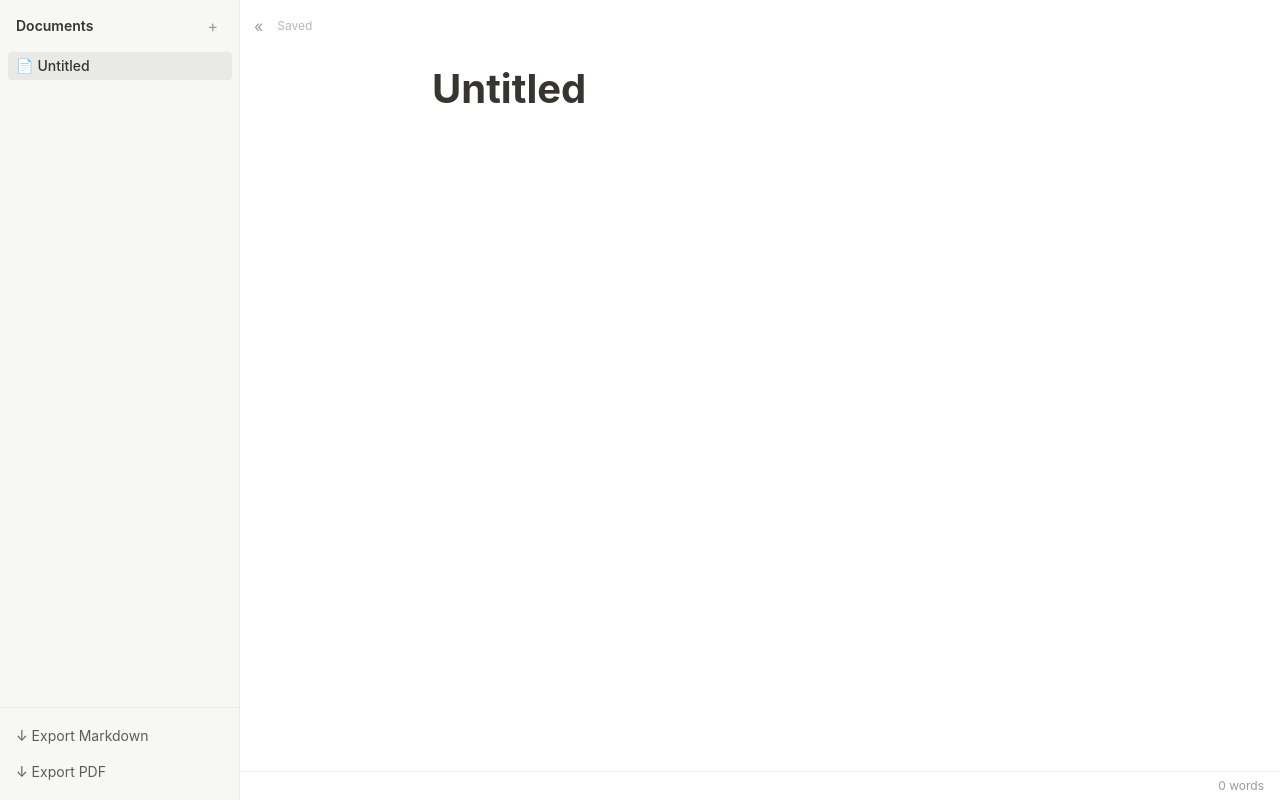
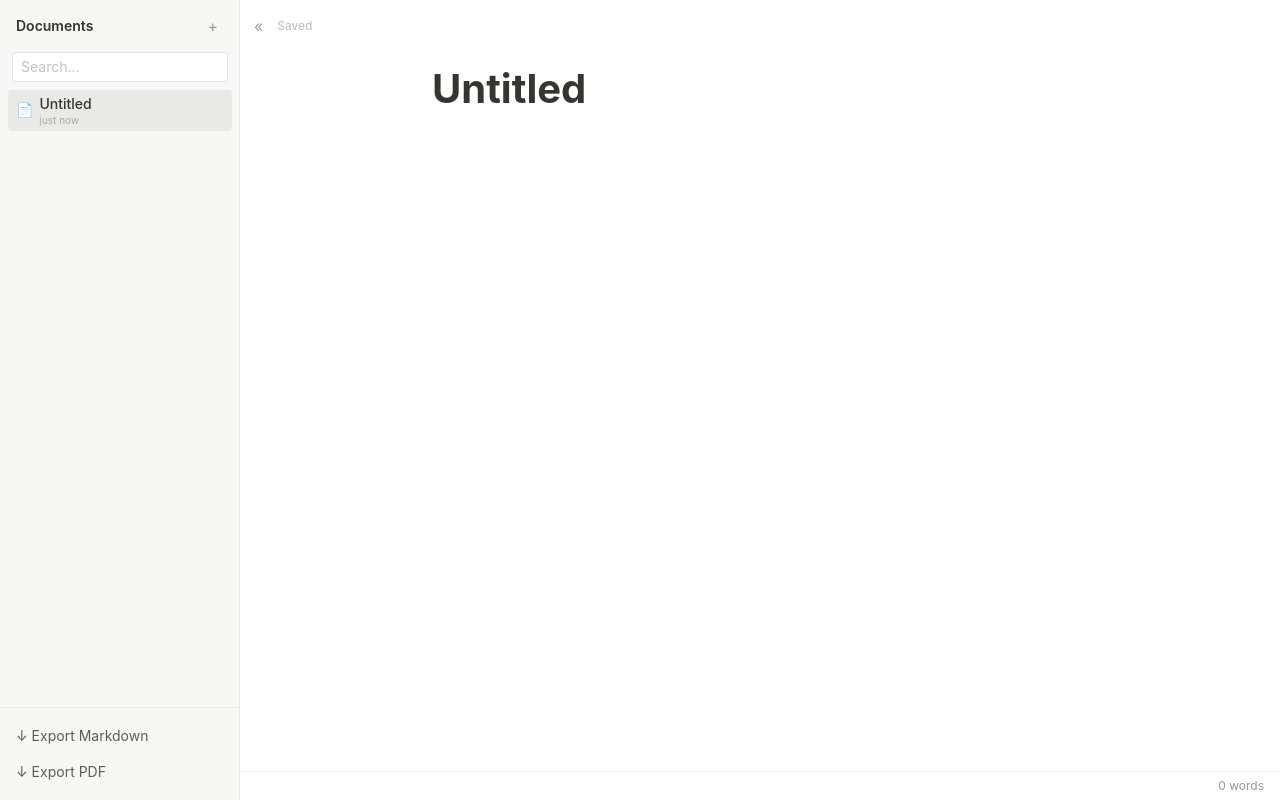
Before and after one commit to shreywadmalwar/notion-block-editor, a React (Vite) app: page / in a window 1280 px wide. Built offline with nearby package versions, Linux system fonts and the light colour scheme.

Commit message:
feat: sidebar search, timestamps, inline delete confirmation
Replaces the native confirm() dialog with an inline two-step delete
(x then check/cross, auto-disarming after 3s). Rows show relative
last-edited times and a title search keeps long lists navigable.

```diff
--- a/src/components/DocumentList.jsx
+++ b/src/components/DocumentList.jsx
@@ -1,17 +1,40 @@
 // The sidebar's document rows: select, rename (double-click), delete. Rename
 // uses a transient input swapped in place — committing on blur or Enter,
-// cancelling on Escape — so there's no modal interrupting the flow.
+// cancelling on Escape — so there's no modal interrupting the flow. Delete
+// is an inline two-step (× → ✓/✕) that auto-cancels after a few seconds:
+// non-blocking, consistent with the app's design language, and one
+// deliberate click away from destruction instead of a system dialog.
 
 import { useEffect, useRef, useState } from 'react'
 
+// Compact relative timestamps for the row metadata — "when did I touch this"
+// matters more than the exact date once the list grows.
+function timeAgo(ts) {
+  if (!ts) return ''
+  const s = (Date.now() - ts) / 1000
+  if (s < 60) return 'just now'
+  if (s < 3600) return `${Math.floor(s / 60)}m ago`
+  if (s < 86400) return `${Math.floor(s / 3600)}h ago`
+  if (s < 604800) return `${Math.floor(s / 86400)}d ago`
+  return new Date(ts).toLocaleDateString()
+}
+
 function DocumentRow({ doc, isActive, onSelect, onRename, onDelete }) {
   const [editing, setEditing] = useState(false)
+  const [confirming, setConfirming] = useState(false)
   const [draft, setDraft] = useState(doc.title)
   const inputRef = useRef(null)
 
   useEffect(() => {
     if (editing) inputRef.current?.select()
   }, [editing])
+
+  // An armed delete disarms itself — a forgotten ✓ shouldn't lie in wait.
+  useEffect(() => {
+    if (!confirming) return
+    const timer = setTimeout(() => setConfirming(false), 3000)
+    return () => clearTimeout(timer)
+  }, [confirming])
 
   const commit = () => {
     setEditing(false)
@@ -22,8 +45,8 @@ function DocumentRow({ doc, isActive, onSelect, onRename, onDelete }) {
 
   return (
     <div
-      className={`group flex items-center gap-1 rounded px-2 py-1 text-sm cursor-pointer ${
-        isActive ? 'bg-black/[0.06] font-medium text-ink' : 'text-ink/80 hover:bg-black/[0.04]'
+      className={`group flex items-center gap-1.5 rounded px-2 py-1 text-sm cursor-pointer ${
+        isActive ? 'bg-black/[0.06] text-ink' : 'text-ink/80 hover:bg-black/[0.04]'
       }`}
       onClick={() => onSelect(doc.id)}
       onDoubleClick={() => setEditing(true)}
@@ -43,19 +66,45 @@ function DocumentRow({ doc, isActive, onSelect, onRename, onDelete }) {
           className="w-full bg-white rounded border border-black/10 px-1 outline-none"
         />
       ) : (
-        <span className="flex-1 truncate">{doc.title || 'Untitled'}</span>
+        <span className="min-w-0 flex-1">
+          <span className={`block truncate ${isActive ? 'font-medium' : ''}`}>
+            {doc.title || 'Untitled'}
+          </span>
+          <span className="block text-[10px] leading-tight text-ink-light/80">
+            {timeAgo(doc.updatedAt)}
+          </span>
+        </span>
       )}
+
+      {confirming ? (
+        <span className="flex shrink-0 items-center gap-0.5" onClick={(e) => e.stopPropagation()}>
+          <button
+            title="Confirm delete"
+            onClick={() => onDelete(doc.id)}
+            className="rounded px-1 text-red-500 hover:bg-red-50"
+          >
+            ✓
+          </button>
+          <button
+            title="Cancel"
+            onClick={() => setConfirming(false)}
+            className="rounded px-1 text-ink-light hover:bg-black/5"
+          >
+            ✕
+          </button>
+        </span>
+      ) : (
         <button
           title="Delete document"
           onClick={(e) => {
             e.stopPropagation()
-          // A document is real work — never delete on a bare click.
-          if (confirm(`Delete "${doc.title || 'Untitled'}"?`)) onDelete(doc.id)
+            setConfirming(true)
           }}
-        className="opacity-0 group-hover:opacity-100 text-ink-light hover:text-red-500 px-1 transition-opacity"
+          className="shrink-0 opacity-0 group-hover:opacity-100 coarse:opacity-60 text-ink-light hover:text-red-500 px-1 transition-opacity"
         >
           ×
         </button>
+      )}
     </div>
   )
 }
@@ -63,6 +112,9 @@ function DocumentRow({ doc, isActive, onSelect, onRename, onDelete }) {
 export default function DocumentList({ docs, activeId, onSelect, onRename, onDelete }) {
   return (
     <div className="flex flex-col gap-0.5 overflow-y-auto px-2">
+      {docs.length === 0 && (
+        <div className="px-2 py-3 text-xs text-ink-light">No matching documents</div>
+      )}
       {docs.map((doc) => (
         <DocumentRow
           key={doc.id}
--- a/src/components/Sidebar.jsx
+++ b/src/components/Sidebar.jsx
@@ -3,6 +3,7 @@
 // is instant and scroll position survives. The whole rail is print-hidden —
 // PDF export must show only the document.
 
+import { useState } from 'react'
 import DocumentList from './DocumentList'
 
 export default function Sidebar({
@@ -16,6 +17,13 @@ export default function Sidebar({
   onExportMarkdown,
   onExportPDF,
 }) {
+  // Title search — a flat list stops scaling past ~10 documents. Filtering
+  // here keeps DocumentList dumb and the query out of App.
+  const [query, setQuery] = useState('')
+  const visible = query.trim()
+    ? docs.filter((d) => (d.title || 'untitled').toLowerCase().includes(query.toLowerCase()))
+    : docs
+
   return (
     <aside
       className={`print-hidden shrink-0 overflow-hidden border-r border-black/5 bg-wash transition-[width] duration-200 ${
@@ -36,8 +44,17 @@ export default function Sidebar({
           </button>
         </div>
 
+        <div className="px-3 pb-2">
+          <input
+            value={query}
+            onChange={(e) => setQuery(e.target.value)}
+            placeholder="Search…"
+            className="w-full rounded border border-black/10 bg-white px-2 py-1 text-sm text-ink outline-none placeholder:text-ink-light/60 focus:border-black/20"
+          />
+        </div>
+
         <DocumentList
-          docs={docs}
+          docs={visible}
           activeId={activeId}
           onSelect={onSelect}
           onRename={onRename}
```
Lines whose indentation alone changed are shown as unchanged.
